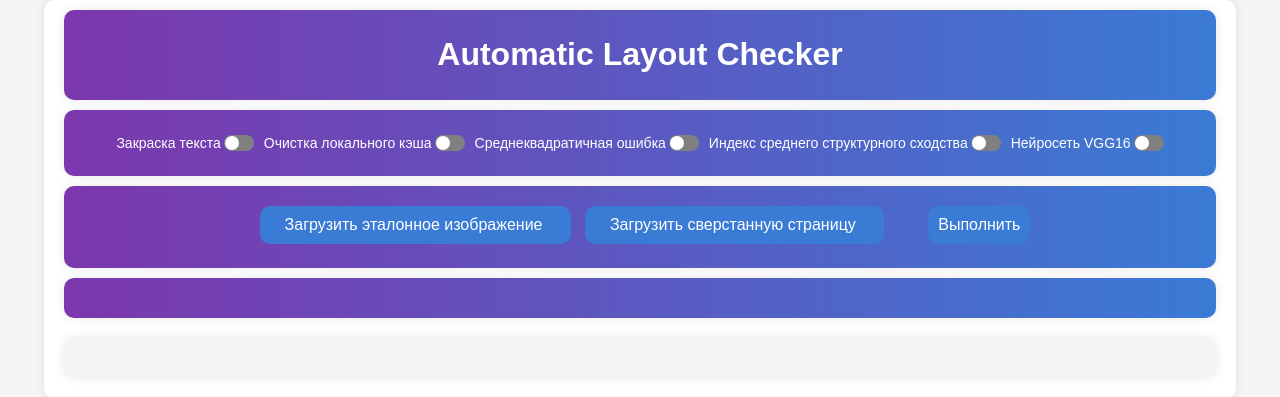
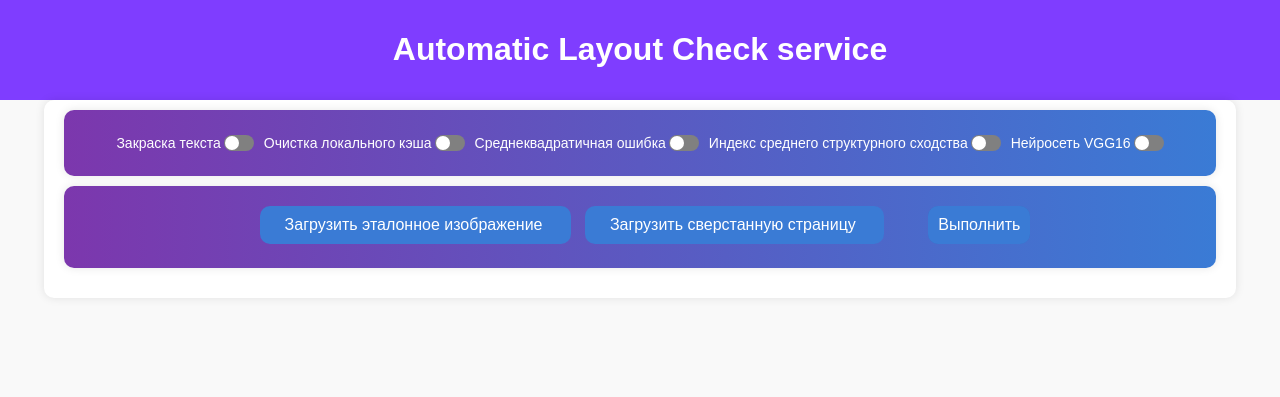
Before and after one commit to Jaldsky/AutomaticLayout-heck, a Django app: page / in a window 1280 px wide. Shown: the top 397 px of the page. Run offline with Django 5.2, Linux system fonts and the light colour scheme; the visitor is signed in with stand-in values (Sample User, id 1).

Commit message:
Modify styles of main page

```diff
--- a/app/static/styles/main_page.css
+++ b/app/static/styles/main_page.css
@@ -1,8 +1,15 @@
 body {
     font-family: 'Poppins', sans-serif;
-	margin: 0;
-	padding: 0;
-	background-color: #f5f5f5;
+    background-color: #f9f9f9;
+    margin: 0;
+    padding: 0;
+    text-align: center;
+}
+
+header {
+    background-color: #7F3DFF;
+    padding: 10px 0;
+    color: #fff;
 }
 
 img {
@@ -28,7 +35,6 @@ span {
 
 
 /* Blocks */
-.title-block,
 .settings-block,
 .upper-block,
 .small-block,
@@ -38,7 +44,6 @@ span {
 	flex-wrap: wrap;
 }
 
-.title-block,
 .settings-block,
 .upper-block {
 	align-items: center;
--- a/app/templates/account/register_user.html
+++ b/app/templates/account/register_user.html
@@ -9,8 +9,6 @@
     <meta charset="UTF-8">
     <meta http-equiv="X-UA-Compatible" content="IE=edge">
     <meta name="viewport" content="width=device-width, initial-scale=1.0">
-    <title>Register</title>
-    <link rel="stylesheet" type="text/css" href="{% static 'styles/register_user.css' %}">
 </head>
 
 <body>
--- a/app/templates/main/main_page.html
+++ b/app/templates/main/main_page.html
@@ -2,18 +2,17 @@
 <html lang="ru">
 <head>
     {% load static %}
-    <title>Automatic Layout Check</title>
+    <title>Automatic Layout Check service</title>
     <link rel="shortcut icon" type="image/png" href="{% static 'img/favicon.ico' %}"/>
     <link rel="stylesheet" href="{% static 'styles/main_page.css' %}">
     <meta charset="UTF-8">
-    <title>Automatic Layout Check</title>
 </head>
 <body>
+    <header>
+        <h1>Automatic Layout Check service</h1>
+    </header>
+
 	<div class="container">
-
-        <div class="title-block">
-			<h1>Automatic Layout Checker</h1>
-		</div>
 
         <form method="post" enctype="multipart/form-data">
             {% csrf_token %}
@@ -71,10 +70,10 @@
             </div>
         </div>
 
-        <div class="small-block">
+
         {% for data in sample %}
             {% if 'CMSE' in data or 'CSSIM' in data or 'VGG16' in data%}
-
+            <div class="small-block">
                 <div class="results-block">
                     <table class="table">
                         <tbody>
@@ -116,13 +115,14 @@
                         </tbody>
                     </table>
                 </div>
-
+            </div>
             {% endif %}
         {% endfor %}
-        </div>
+
         </form>
 
-		<div class="large-block">
+        {% if reference_sample and sample %}
+		    <div class="large-block">
             {% if reference_sample %}
                 <div class="image-block">
                     <label id="pic_title">Эталонное изображение</label>
@@ -141,7 +141,7 @@
                 </div>
             {% endif %}
 		</div>
-
+        {% endif %}
 	</div>
 </body>
 </html>
```
